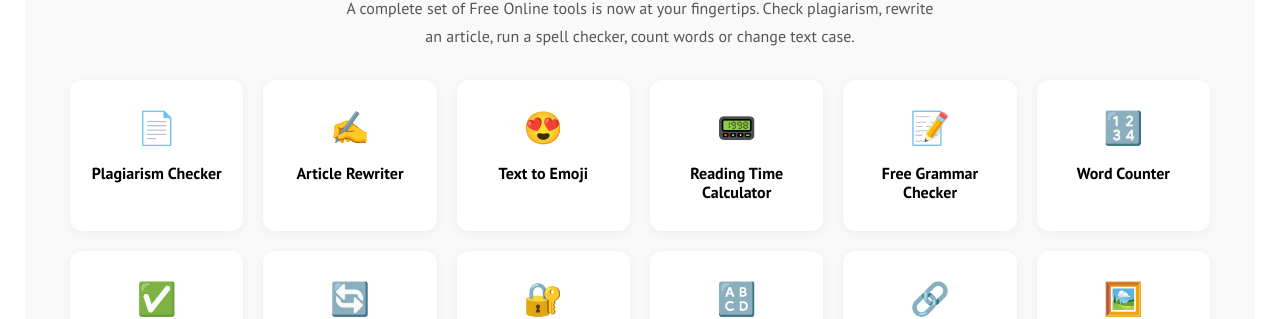
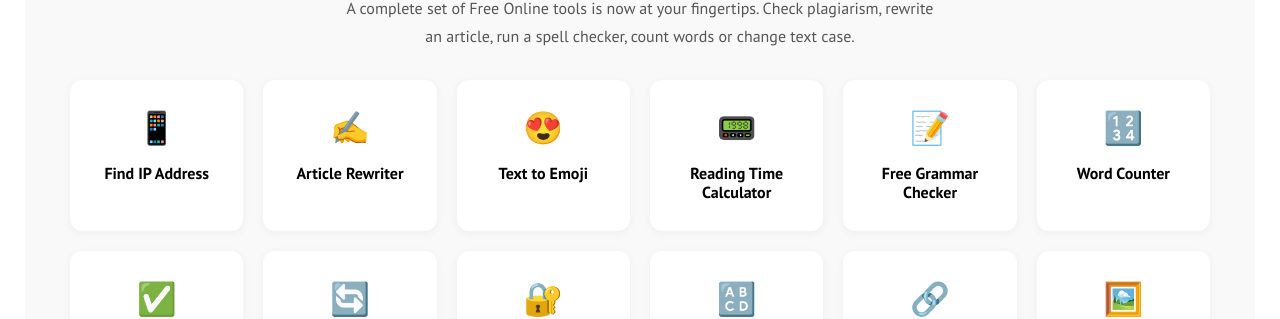
Before and after one commit to freetools4u/freetools4u-site, a Jekyll site: the page built from index.html, in a window 1280 px wide and 900 px high. Shown: the part 209-528 px from the top of the window. Built offline with Jekyll 4.4.1, drawn with Linux system fonts in a browser that asks for light colours; the list of posts is cut into pages by our own code.

Commit message:
Update tools-grid.html

```diff
--- a/_includes/tools-grid.html
+++ b/_includes/tools-grid.html
@@ -5,9 +5,9 @@
       A complete set of Free Online tools is now at your fingertips. Check plagiarism, rewrite an article, run a spell checker, count words or change text case.
     </p>
     <div class="tools-grid">
-      <a href="#" class="tool-card" itemprop="url">
-        <div class="tool-icon">📄</div>
-        <h3 class="tool-name" itemprop="name">Plagiarism Checker</h3>
+      <a href="/find-ip-device-info.html" class="tool-card" itemprop="url">
+        <div class="tool-icon">📱</div>
+        <h3 class="tool-name" itemprop="name">Find IP Address</h3>
       </a>
       <a href="#" class="tool-card" itemprop="url">
         <div class="tool-icon">✍️</div>
```
